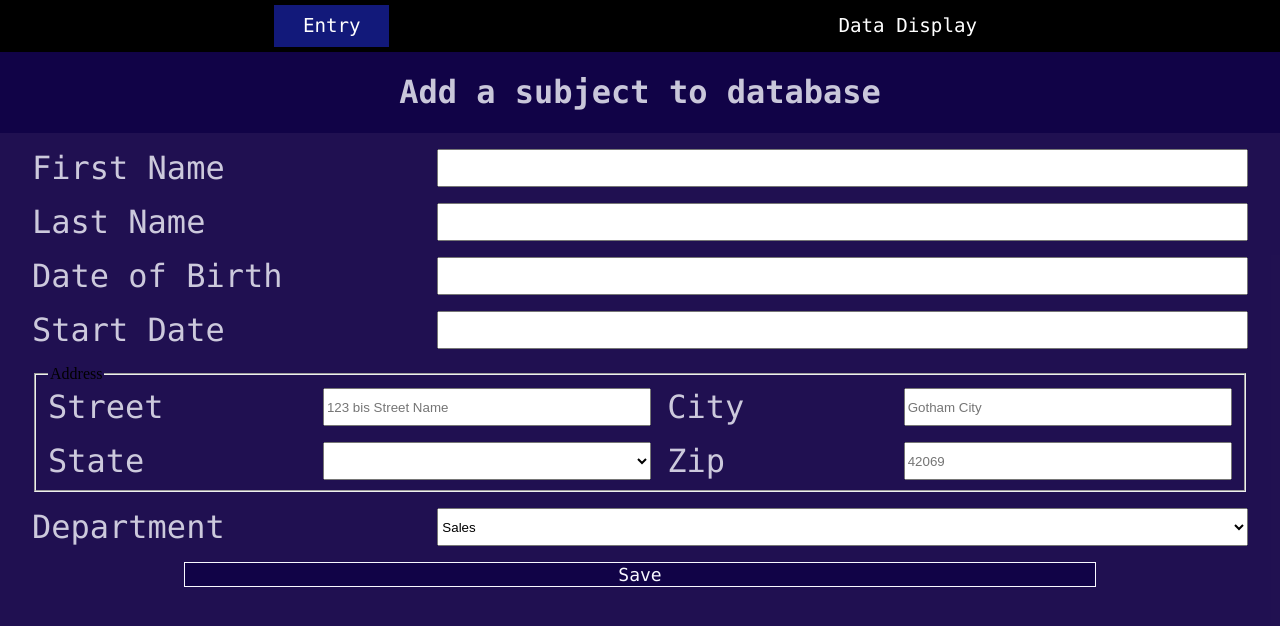
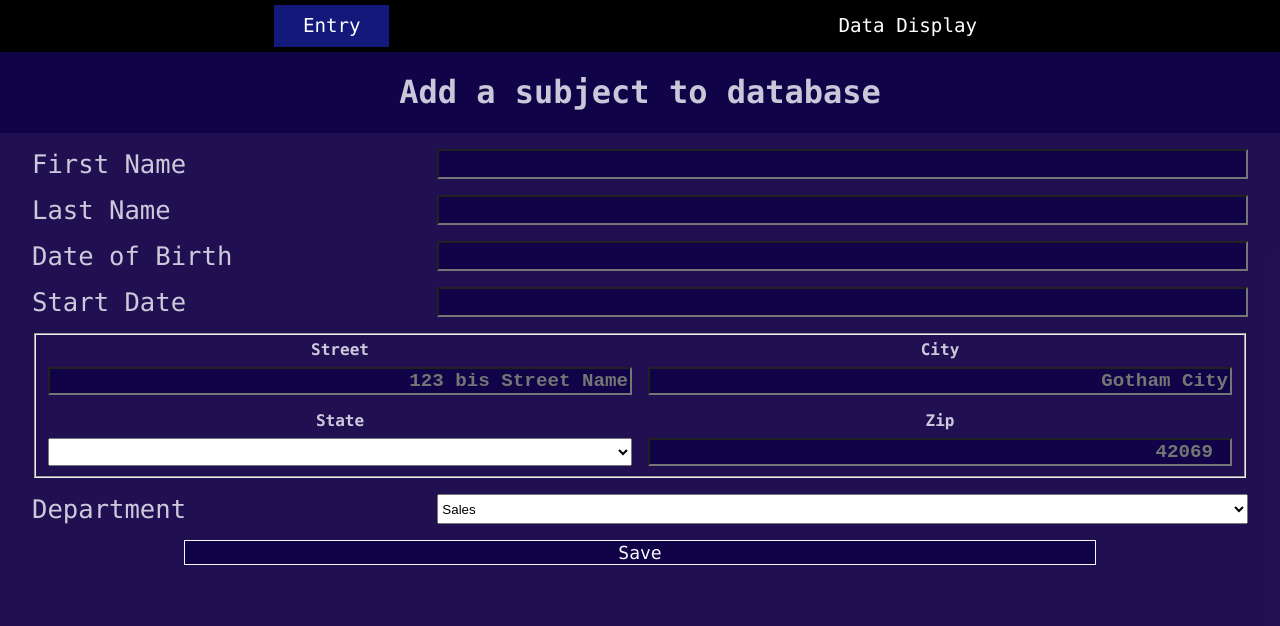
Before and after one commit to hezirel/hrnet, a React (Create React App) app: page /#/ in a window 1280 px wide. Shown: the top 626 px of the page. Built offline with nearby package versions, Linux system fonts and the light colour scheme.

Commit message:
Base form

```diff
--- a/src/components/app/entry/Entry.css
+++ b/src/components/app/entry/Entry.css
@@ -27,11 +27,20 @@
   gap: 1rem;
 }
 
-.entryForm label {
+label {
   font-family: "Menlo";
-  font-size: 2rem;
+  font-size: 1.6rem;
   color: ghostwhite;
   opacity: 0.8;
+}
+
+input {
+  font-family: "Courier New", sans-serif;
+  font-size: 1.2rem;
+  font-weight: bolder;
+  background-color: #110347;
+  color: rgb(0, 255, 85);
+  text-align: right;
 }
 
 .entryForm div {
@@ -41,10 +50,24 @@
 
 .addressField {
   display: grid;
-  grid-template-columns: repeat(4, auto);
-  grid-template-rows: auto auto;
+  grid-template-columns: repeat(2, auto);
   gap: 1rem;
 }
+
+.addressField div {
+  display: grid;
+  grid-template-columns: 1fr;
+  grid-template-rows: 0.3fr 1fr;
+  justify-content: center;
+  gap: 0.5rem;
+}
+
+.addressField div label {
+  font-size: 1rem;
+  font-weight: bolder;
+  justify-self: center;
+}
+
 
 .entryForm button {
   grid-column-start: 1;
--- a/src/components/app/entry/Entry.jsx
+++ b/src/components/app/entry/Entry.jsx
@@ -36,19 +36,25 @@ function Entry() {
 
 					<fieldset className="addressField">
 
-						<legend>Address</legend>
-
+						<div>
 							<label htmlFor="street">Street</label>
 							<input id="street" type="text" placeholder="123 bis Street Name"/>
+						</div>
 
+						<div>
 							<label htmlFor="city">City</label>
 							<input id="city" type="text" placeholder="Gotham City"/>
+						</div>
 
+						<div>
 							<label htmlFor="state">State</label>
 							<select name="state" id="state" placeholder="NY"></select>
+						</div>
 
+						<div>
 							<label htmlFor="zip-code">Zip</label>
 							<input id="zip-code" type="number" placeholder="42069"/>
+						</div>
 
 					</fieldset>
 
```
Lines whose indentation alone changed are shown as unchanged.
